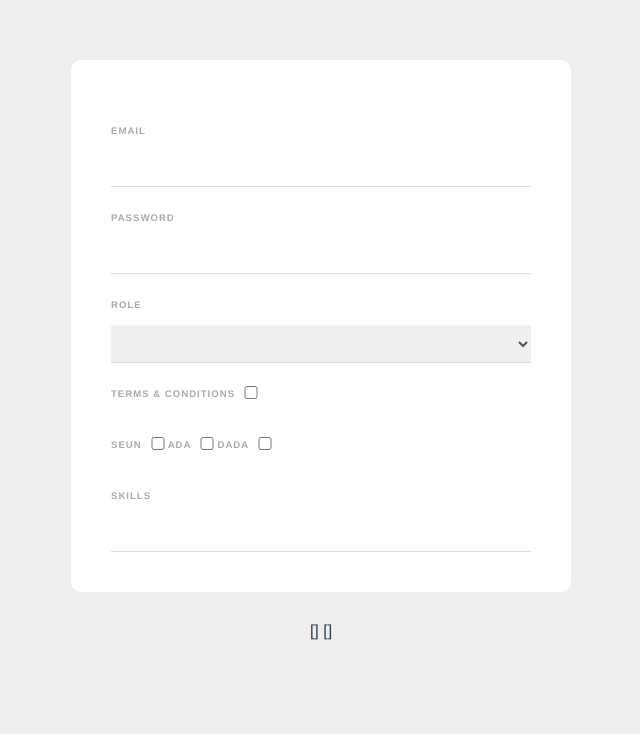
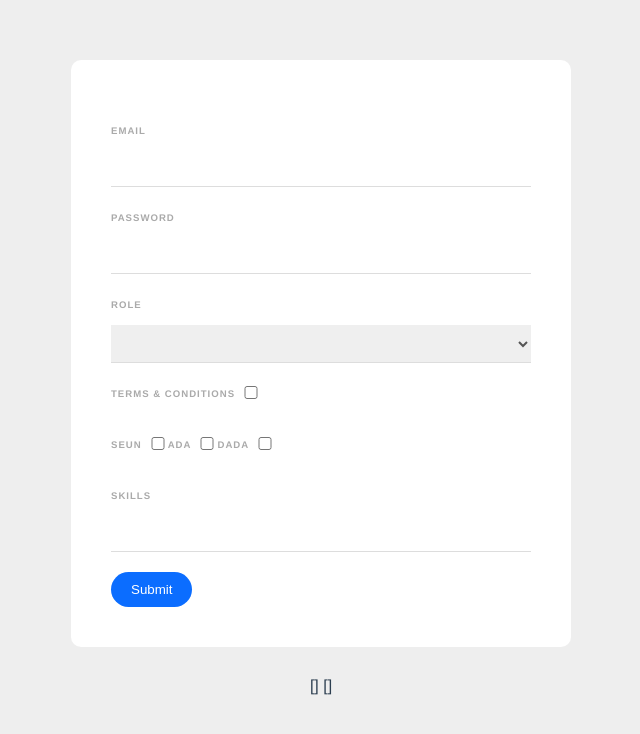
Before and after one commit to afolabiopakunle/vue-form-inputs, a Vue app: page / in a window 1280 px wide. Shown: the top 734 px of the page, without its empty margins (319-959 px from the left). Built offline with nearby package versions, Linux system fonts and the light colour scheme.

Commit message:
delete skill implemented

```diff
--- a/src/components/SignupForm.vue
+++ b/src/components/SignupForm.vue
@@ -24,9 +24,11 @@
         </div>
         <label for="tempSkill">Skills</label>
         <input v-model="tempSkill" type="text" name="tempSkill" id="tempSkill" @keyup="addSkill" required />
-        <span v-for="skill in skills" :key="skill" class="pill">
-            {{ skill + ' ' }}
+        <span v-for="skill in skills" :key="skill" class="pill" @click="removeSkill(skill)">
+            {{ skill }}
         </span>
+
+        <button class="submit">Submit</button>
     </form>
     <div>
         {{ email }} {{ password }} {{ role }} {{ terms }} {{ names }} {{ skills }}
@@ -69,6 +71,10 @@
                 this.tempSkill = null;
             }
         },
+
+        removeSkill(skillInput) {
+            this.skills = this.skills.filter(skill => skill !== skillInput)
+        }
     },
 }
 </script>
@@ -112,4 +118,31 @@
     top: 2px;
     left: 8px;
 }
+
+.pill {
+    display: inline-block;
+    margin: 20px 10px 0 0;
+    padding: 6px 12px;
+    background-color: #EEEEEE;
+    border-radius: 20px;
+    font-size: 12px;
+    letter-spacing: 1px;
+    font-weight: bold;
+    color: #777777;
+    cursor: pointer;
+}
+
+button {
+    background-color: #0B6DFF;
+    border: 0;
+    padding: 10px 20px;
+    margin-top: 20px;
+    color: white;
+    border-radius: 20px;
+    cursor: pointer;
+}
+
+.submit {
+    text-align: center;
+}
 </style>
```
